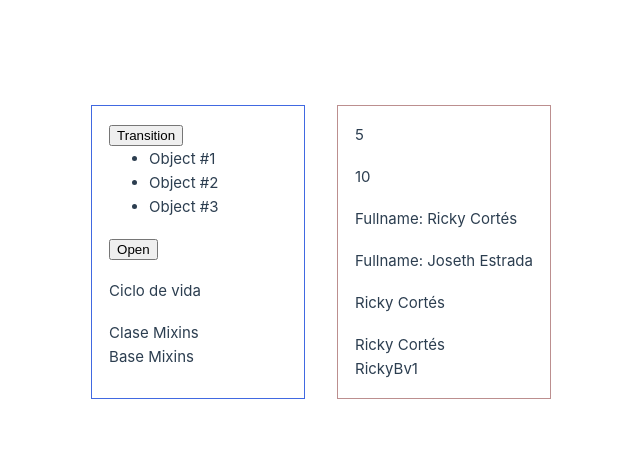
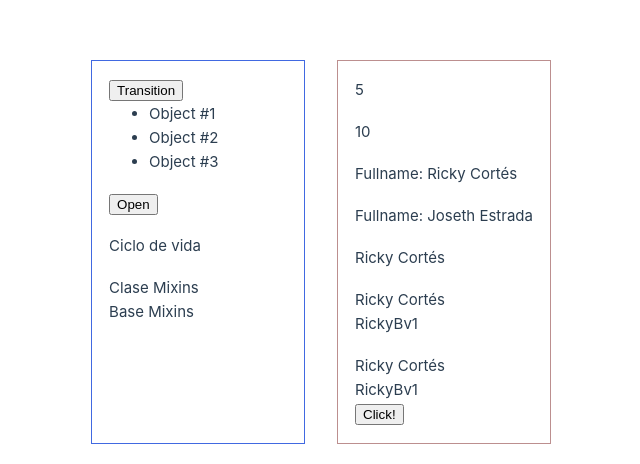
Before and after one commit to RickyBv1/Components-Composition-Vue, a Vue app: page / in a window 1280 px wide. Shown: the part 148-612 px from the top of the page, without its empty margins (319-959 px from the left). Built offline with nearby package versions, Linux system fonts and the light colour scheme.

Commit message:
feat: add ClaseScriptSetup component and integrate into App.vue

```diff
--- a/src/App.vue
+++ b/src/App.vue
@@ -9,6 +9,7 @@ import ClaseComputed from './compositions/ClaseComputed/ClaseComputed.vue'
 import ClaseProps from './compositions/ClaseProps/ClaseProps.vue'
 import ClaseProvideInject from './compositions/ClaseProvideInject/ClaseProvideInject.vue'
 import ClaseRefs from './compositions/ClaseRefs/ClaseRefs.vue'
+import ClaseScriptSetup from './compositions/ClaseScriptSetup/ClaseScriptSetup.vue'
 
 export default {
   name: 'App',
@@ -23,6 +24,7 @@ export default {
     ClaseProps,
     ClaseProvideInject,
     ClaseRefs,
+    ClaseScriptSetup,
   },
 }
 </script>
@@ -50,6 +52,8 @@ export default {
     <ClaseProvideInject />
 
     <ClaseRefs />
+
+    <ClaseScriptSetup />
   </div>
 </template>
 
--- /dev/null
+++ b/src/compositions/ClaseScriptSetup/ClaseScriptSetup.vue
@@ -0,0 +1,18 @@
+<template>
+  <HomeScriptSetup first-name="Ricky" last-name="Cortés"></HomeScriptSetup>
+</template>
+
+<script>
+import HomeScriptSetup from './components/HomeScriptSetup.vue'
+import { provide } from 'vue'
+
+export default {
+  name: 'ClaseScriptSetup',
+  components: {
+    HomeScriptSetup,
+  },
+  setup() {
+    provide('username', 'RickyBv1')
+  },
+}
+</script>
--- /dev/null
+++ b/src/compositions/ClaseScriptSetup/components/HomeScriptSetup.vue
@@ -0,0 +1,36 @@
+<template>
+  <div class="card">
+    <div>{{ fullName }}</div>
+    <div>{{ username }}</div>
+    <button ref="btn">Click!</button>
+  </div>
+</template>
+
+<script setup>
+import { defineProps, defineExpose, ref, toRefs, computed, watch, inject } from 'vue'
+
+const props = defineProps({
+  firstName: String,
+  lastName: String,
+})
+
+const { firstName, lastName } = toRefs(props)
+
+const fullName = computed(() => {
+  return `${firstName.value} ${lastName.value}`
+})
+
+const username = inject('username')
+
+defineExpose({
+  fullName,
+})
+
+const btn = ref(null)
+
+console.log(btn.value)
+
+watch(btn, (valor) => {
+  console.log(valor)
+})
+</script>
```
